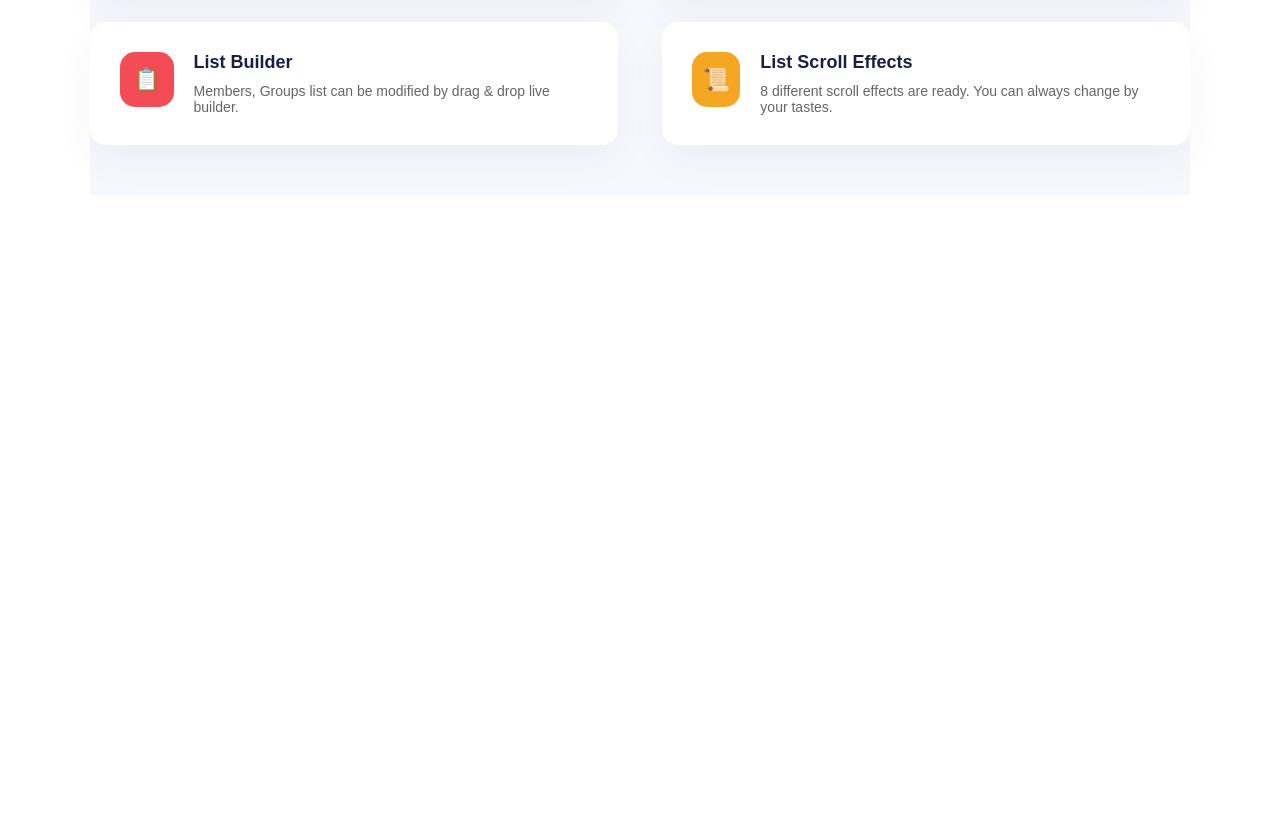
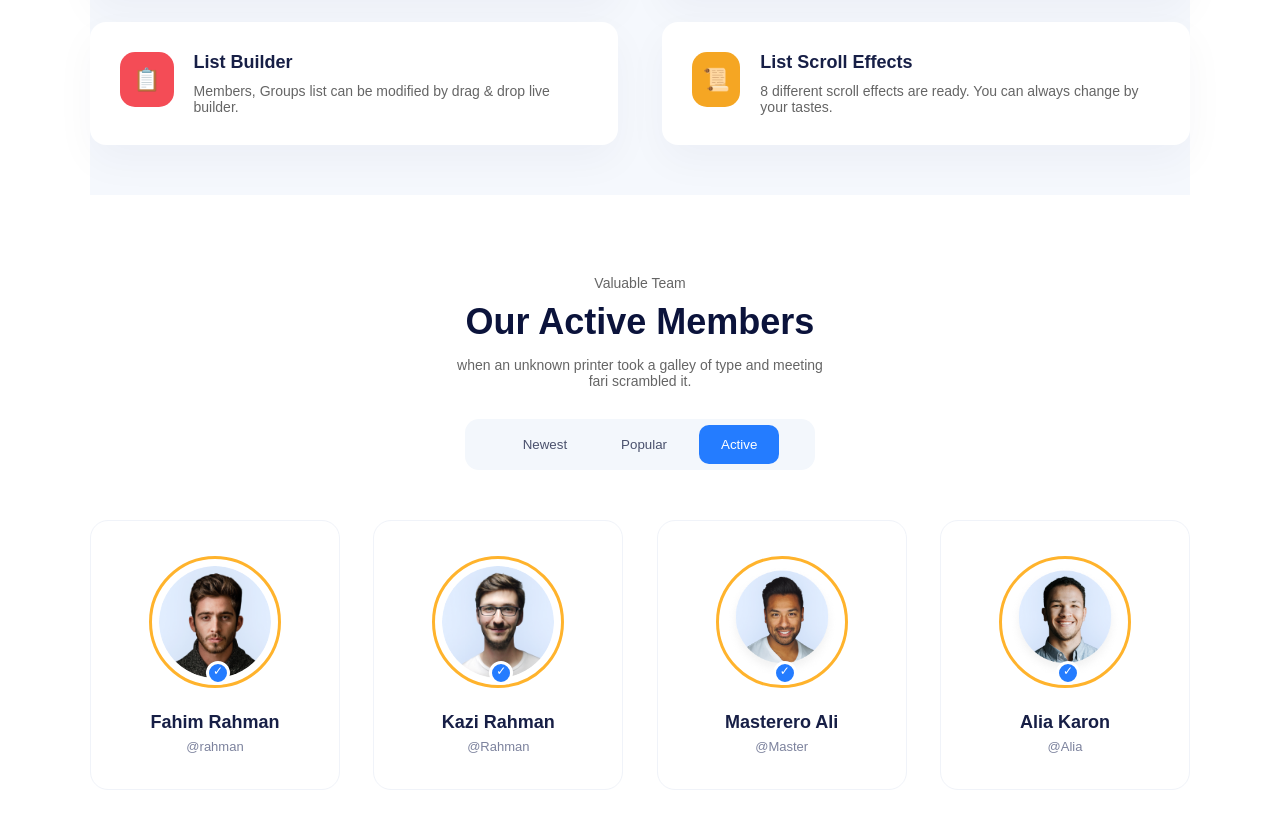
Before and after one commit to muhammmad3456aliev-maker/Home-Work3, a plain HTML site: page index.html in a window 1280 px wide. Shown: the part 2259-3087 px from the top of the page. Before the commit the page ends 2534 px from the top, so only its background shows below. Drawn offline with Linux system fonts and the light colour scheme.

Commit message:
first commit

```diff
--- a/index.html
+++ b/index.html
@@ -176,5 +176,55 @@
         </div>
     </div>
 </div>
+<div class="section5">
+    <div class="head5">
+        <p class="p5">Valuable Team</p>
+        <h2>Our Active Members</h2>
+        <p>
+            when an unknown printer took a galley of type and meeting<br>
+            fari scrambled it.
+        </p>
+
+        <div class="tabs5">
+            <button>Newest</button>
+            <button>Popular</button>
+            <button class="active5">Active</button>
+        </div>
+    </div>
+    <div class="cards5">
+        <div class="card5">
+            <div class="avatar5">
+                <img src="./image/Image (22).png" alt="">
+                <span>✓</span>
+            </div>
+            <h3>Fahim Rahman</h3>
+            <p>@rahman</p>
+        </div>
+        <div class="card5">
+            <div class="avatar5">
+                <img src="./image/Image (23).png" alt="">
+                <span>✓</span>
+            </div>
+            <h3>Kazi Rahman</h3>
+            <p>@Rahman</p>
+        </div>
+        <div class="card5">
+            <div class="avatar5">
+                <img src="./image/Image (25).png" alt="">
+                <span>✓</span>
+            </div>
+            <h3>Masterero Ali</h3>
+            <p>@Master</p>
+        </div>
+        <div class="card5">
+            <div class="avatar5">
+                <img src="./image/Image (26).png" alt="">
+                <span>✓</span>
+            </div>
+            <h3>Alia Karon</h3>
+            <p>@Alia</p>
+        </div>
+    </div>
+</div>
 </body>
 </html>
--- a/style.css
+++ b/style.css
@@ -420,3 +420,111 @@ body {
 .yellow4 {
     background: #f5a623;
 }
+.section5 {
+    width: 1100px;
+    margin: 80px auto;
+    font-family: Arial;
+}
+
+.head5 {
+    text-align: center;
+    margin-bottom: 50px;
+}
+
+.p5 {
+    color: #247cff;
+    font-size: 14px;
+    margin-bottom: 10px;
+}
+
+.head5 h2 {
+    color: #0b133b;
+    font-size: 36px;
+    margin-bottom: 14px;
+}
+
+.head5 p {
+    color: #656565;
+    font-size: 14px;
+}
+
+.tabs5 {
+    display: flex;
+    justify-content: center;
+    margin-top: 30px;
+    gap: 10px;
+    background: #f3f7fc;
+    width: 350px;
+    margin-left: auto;
+    margin-right: auto;
+    padding: 6px;
+    border-radius: 14px;
+}
+
+.tabs5 button {
+    border: none;
+    background: transparent;
+    padding: 12px 22px;
+    color: #4a516d;
+    border-radius: 10px;
+}
+
+.tabs5 .active5 {
+    background: #247cff;
+    color: white;
+}
+
+.cards5 {
+    display: flex;
+    justify-content: space-between;
+}
+
+.card5 {
+    width: 250px;
+    padding: 35px 20px;
+    text-align: center;
+    border: 1px solid #f0f3f9;
+    border-radius: 18px;
+}
+
+.avatar5 {
+    width: 132px;
+    height: 132px;
+    margin: 0 auto 24px;
+    border: 3px solid #ffb32c;
+    border-radius: 50%;
+    position: relative;
+    display: flex;
+    align-items: center;
+    justify-content: center;
+}
+
+.avatar5 img {
+    width: 112px;
+    height: 112px;
+    border-radius: 50%;
+}
+
+.avatar5 span {
+    position: absolute;
+    bottom: 0;
+    left: 54px;
+    width: 24px;
+    height: 24px;
+    background: #247cff;
+    color: white;
+    border: 3px solid white;
+    border-radius: 50%;
+    font-size: 12px;
+}
+
+.card5 h3 {
+    color: #171f46;
+    font-size: 18px;
+    margin-bottom: 6px;
+}
+
+.card5 p {
+    color: #7c829d;
+    font-size: 13px;
+}
```
Also changed, not shown: image/Image (22).png (added), image/Image (23).png (added), image/Image (25).png (added), image/Image (26).png (added).
